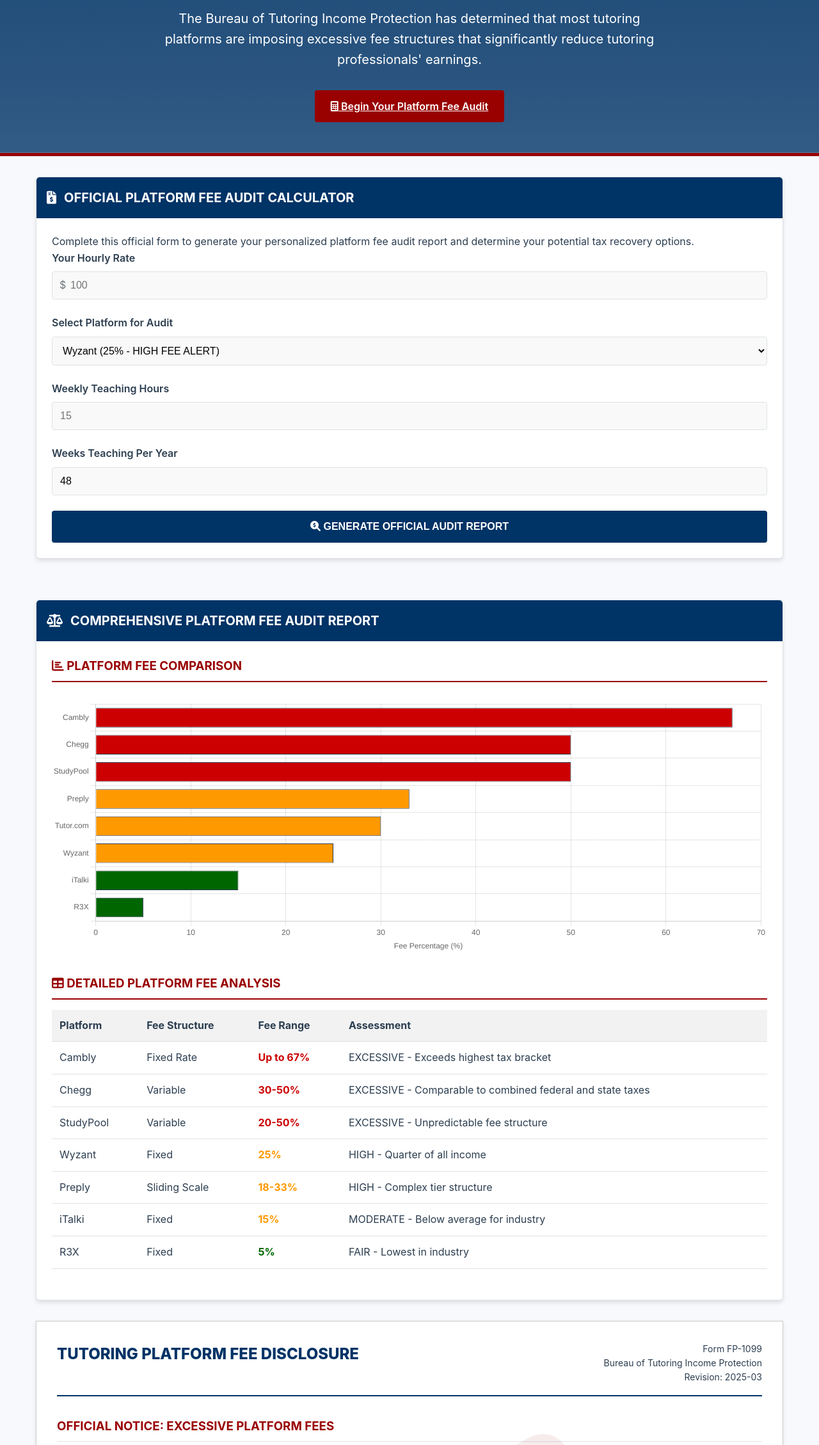
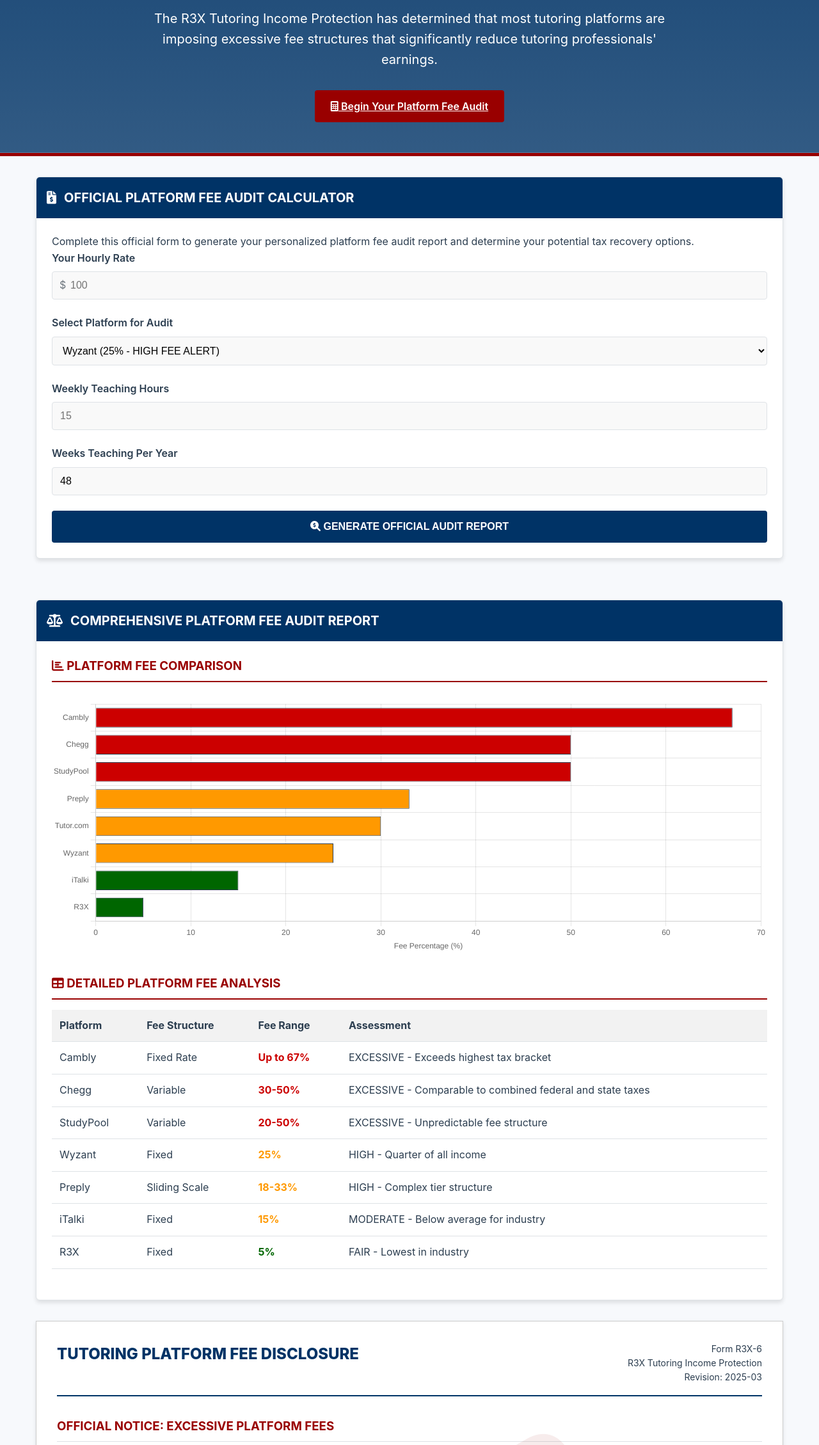
Before and after one commit to R3Xai/R3Xai.github.io, a plain HTML site: page index.html in a window 1280 px wide. Shown: the part 259-2517 px from the top of the page at 64% size. Drawn offline with nearby package versions, Linux system fonts and the light colour scheme.

Commit message:
feat: less official

```diff
--- a/index.html
+++ b/index.html
@@ -599,7 +599,7 @@
             <div class="container">
                 <span class="official-label">OFFICIAL NOTICE</span>
                 <h1 class="hero-title">PLATFORM FEE AUDIT ALERT</h1>
-                <p class="hero-subtitle">The Bureau of Tutoring Income Protection has determined that most tutoring
+                <p class="hero-subtitle">The R3X Tutoring Income Protection has determined that most tutoring
                     platforms are imposing excessive fee structures that significantly reduce tutoring professionals'
                     earnings.</p>
                 <a href="#audit-calculator" class="btn btn-secondary">
@@ -788,8 +788,8 @@
                 <div class="document-header">
                     <div class="document-title">TUTORING PLATFORM FEE DISCLOSURE</div>
                     <div class="document-meta">
-                        <p>Form FP-1099</p>
-                        <p>Bureau of Tutoring Income Protection</p>
+                        <p>Form R3X-6</p>
+                        <p>R3X Tutoring Income Protection</p>
                         <p>Revision: 2025-03</p>
                     </div>
                 </div>
@@ -904,7 +904,7 @@
             </div>
 
             <div class="footer-bottom">
-                <p>© 2025 R3X.ai, Inc. All rights reserved. This site is for informational purposes only.</p>
+                <p>© 2025 R3X.ai, Inc. All rights reserved. This site is for informational and educational purposes only.</p>
             </div>
         </div>
     </footer>
```
